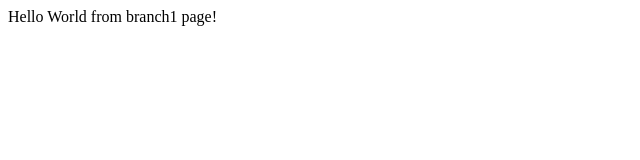
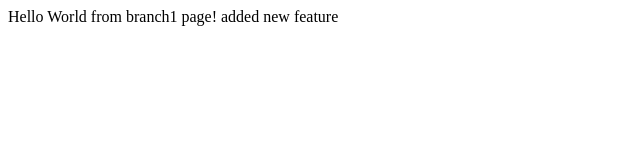
Before and after one commit to mtayyab063/lecture0, a plain HTML site: page bracnh1.html in a window 1280 px wide. Shown: the whole page, without its empty margins (0-640 px from the left). Drawn offline with Linux system fonts and the light colour scheme.

```diff
--- a/bracnh1.html
+++ b/bracnh1.html
@@ -5,5 +5,6 @@
 	</head>
 	<body>
 		Hello World from branch1 page!
+		added new feature
 	</body>
 </html>
```
